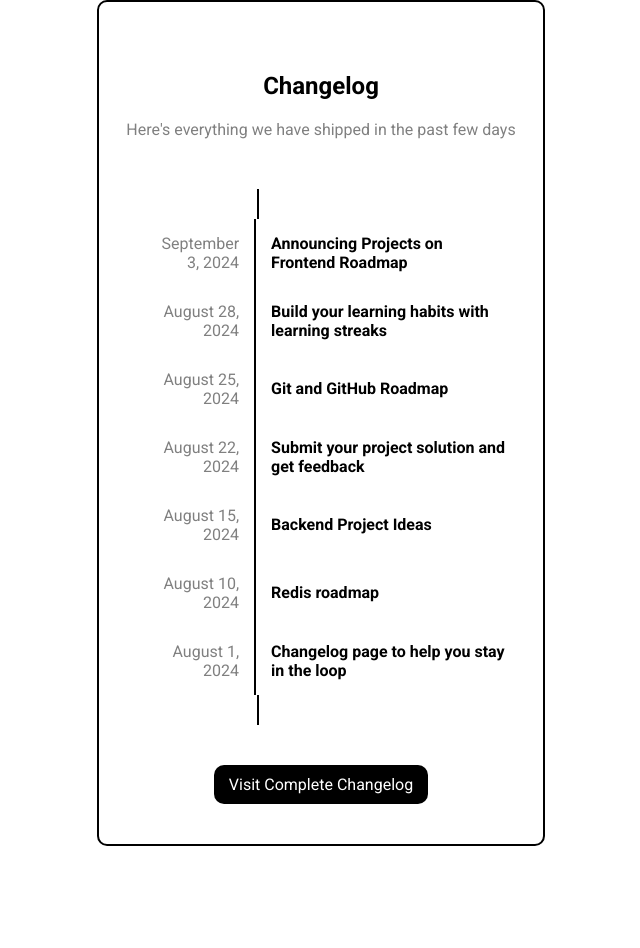
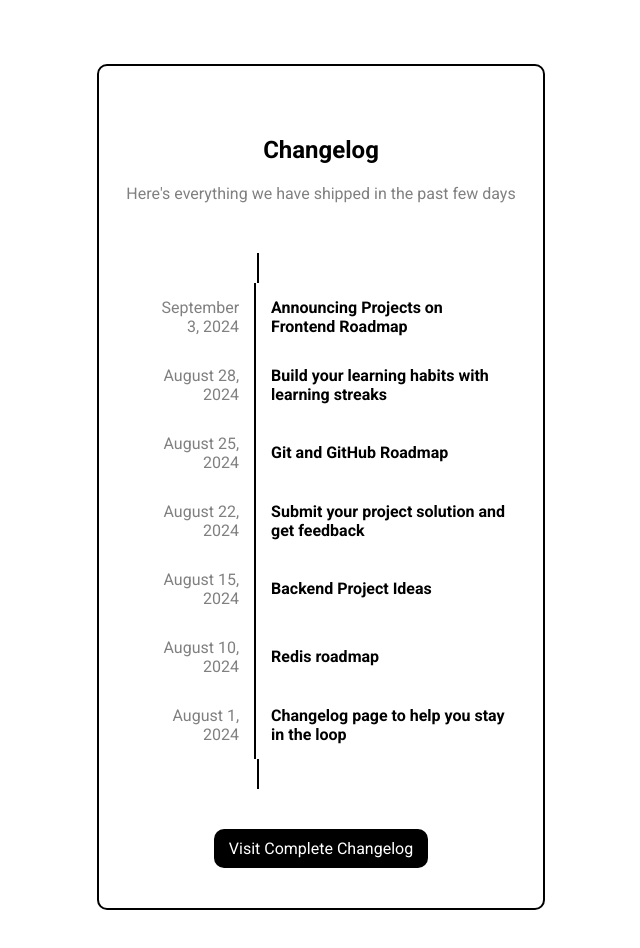
Before and after one commit to NeraylDev/roadmap-sh-changelog-component, a plain HTML site: page index.html in a window 1280 px wide. Shown: the whole page, without its empty margins (319-959 px from the left). Before the commit the page ends 846 px from the top, so only its background shows below. Drawn offline with Linux system fonts and the light colour scheme.

Commit message:
README Update

```diff
--- a/style.css
+++ b/style.css
@@ -6,7 +6,7 @@
 
 body {
     width: 35%;
-    margin: auto;
+    margin: 4em auto;
     text-align: center;
 }
 
```
Also changed, not shown: images/screenshot-result.png (added), 1 other file.
